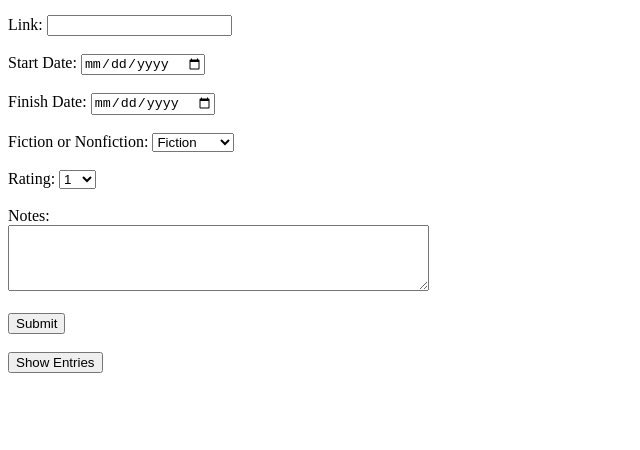
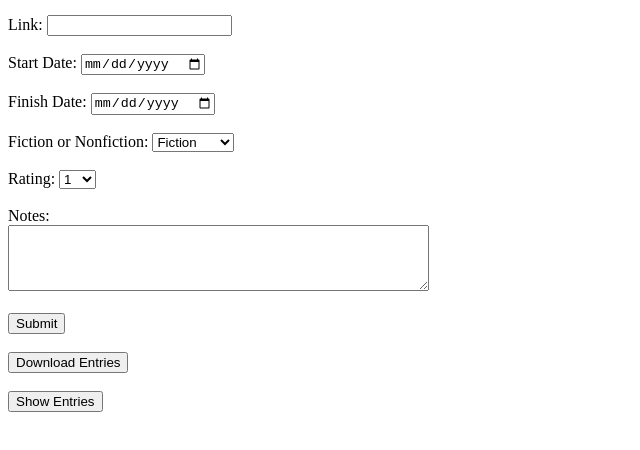
Before and after one commit to JafarAkhondali/GabrielPK-my-everything-list-plain-securityfix-885599, a plain HTML site: page index.html in a window 1280 px wide. Shown: the part 104-554 px from the top of the page, without its empty margins (0-640 px from the left). Drawn offline with Linux system fonts and the light colour scheme.

Commit message:
add download option

```diff
--- /dev/null
+++ b/download_entries.js
@@ -0,0 +1,12 @@
+function downloadEntries() {
+    var cur_entries = getCookieElement("entries");
+    var csvContent = "data:text/csv;charset=utf-8,"
+        + cur_entries.map(r => Object.values(r).join(",")).join("\n")
+    var encodedUri = encodeURI(csvContent);
+    var hiddenElement = document.createElement("a");
+    hiddenElement.href = encodedUri;
+    hiddenElement.target = "_blank";
+    hiddenElement.download = "entries.csv";
+    hiddenElement.click();
+    console.log(csvContent);
+}
--- a/index.html
+++ b/index.html
@@ -4,6 +4,7 @@
         <title>My Everything List</title>
         <link rel="stylesheet" href="style.css"/>
         <script type="text/javascript" src="show_entries.js"></script>
+        <script type="text/javascript" src="download_entries.js"></script>
     </head>
     <body>
         <div id="input_window">
@@ -49,6 +50,7 @@
             </form>
             <script src="submit_form.js"></script>
         </div>
+        <button type="button" onclick="downloadEntries()">Download Entries</button><br><br>
         <button type="button" onclick="showEntries()">Show Entries</button><br><br>
         <div id="show_window" style="display: none;">
         </div>
```
